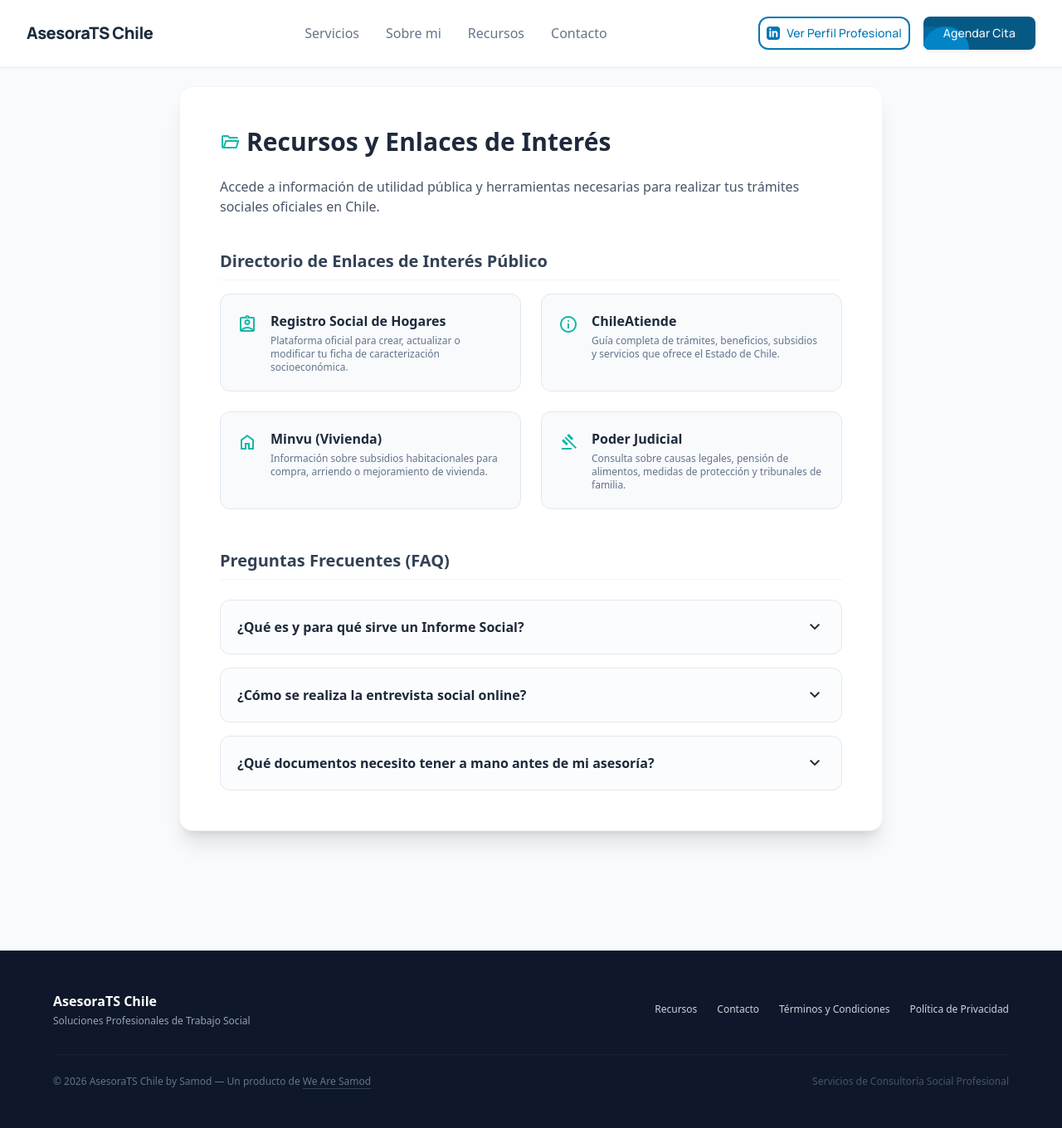
After one commit to j0t4inc0de/asesora-ts, a Django app: page /recursos/ in a window 1280 px wide. The commit adds this page. Shown: the whole page at 83% size. Run offline with Django 5.2, Linux system fonts and the light colour scheme; some libraries are stand-ins or nearby versions.

Commit message:
Add Recursos and Contacto pages, update URLs in base template

```diff
--- a/asesorias/templates/base.html
+++ b/asesorias/templates/base.html
@@ -239,8 +239,8 @@
           <a class="text-slate-500 font-medium hover:text-[#1A2B3C] transition-all duration-200" href="#seccion-servicios">Servicios</a>
           <a class="text-slate-500 font-medium hover:text-[#1A2B3C] transition-all duration-200" href="/about/">Sobre mi</a>
           <!-- Hay que definir bien con Antonia, que se debe poner aqui: Recursos, Contacto -->
-          <a class="text-slate-500 font-medium hover:text-[#1A2B3C] transition-all duration-200" href="#">Recursos</a>
-          <a class="text-slate-500 font-medium hover:text-[#1A2B3C] transition-all duration-200" href="#">Contacto</a>
+          <a class="text-slate-500 font-medium hover:text-[#1A2B3C] transition-all duration-200" href="{% url 'recursos' %}">Recursos</a>
+          <a class="text-slate-500 font-medium hover:text-[#1A2B3C] transition-all duration-200" href="{% url 'contacto' %}">Contacto</a>
         </div>
 
         <!-- CTAs desktop -->
@@ -283,11 +283,11 @@
           <span class="material-symbols-outlined text-slate-400" style="font-size:20px;">person</span>
           Sobre mí
         </a>
-        <a href="#" onclick="closeMobileMenu()" class="flex items-center gap-3 text-slate-700 font-medium px-3 py-3 rounded-xl hover:bg-sky-50 hover:text-sky-700 transition-colors">
+        <a href="{% url 'recursos' %}" onclick="closeMobileMenu()" class="flex items-center gap-3 text-slate-700 font-medium px-3 py-3 rounded-xl hover:bg-sky-50 hover:text-sky-700 transition-colors">
           <span class="material-symbols-outlined text-slate-400" style="font-size:20px;">menu_book</span>
           Recursos
         </a>
-        <a href="#" onclick="closeMobileMenu()" class="flex items-center gap-3 text-slate-700 font-medium px-3 py-3 rounded-xl hover:bg-sky-50 hover:text-sky-700 transition-colors">
+        <a href="{% url 'contacto' %}" onclick="closeMobileMenu()" class="flex items-center gap-3 text-slate-700 font-medium px-3 py-3 rounded-xl hover:bg-sky-50 hover:text-sky-700 transition-colors">
           <span class="material-symbols-outlined text-slate-400" style="font-size:20px;">mail</span>
           Contacto
         </a>
@@ -349,6 +349,8 @@
         </div>
 
         <div class="flex flex-wrap justify-center gap-6 text-xs font-medium">
+          <a href="{% url 'recursos' %}" class="hover:text-teal-400 transition-colors duration-200">Recursos</a>
+          <a href="{% url 'contacto' %}" class="hover:text-teal-400 transition-colors duration-200">Contacto</a>
           <a href="{% url 'terminos_condiciones' %}" class="hover:text-teal-400 transition-colors duration-200">Términos y Condiciones</a>
           <a href="{% url 'politica_privacidad' %}" class="hover:text-teal-400 transition-colors duration-200">Política de Privacidad</a>
         </div>
--- /dev/null
+++ b/asesorias/templates/recursos.html
@@ -0,0 +1,126 @@
+{% extends 'base.html' %}
+
+{% block content %}
+<section class="max-w-4xl mx-auto px-6 py-16 mt-10">
+  <div class="bg-white p-8 md:p-12 rounded-2xl shadow-xl border border-slate-100">
+    <h1 class="text-3xl font-bold text-slate-800 mb-6 flex items-center gap-2">
+      <span class="material-symbols-outlined text-teal-500">folder_open</span>
+      Recursos y Enlaces de Interés
+    </h1>
+    <p class="text-slate-600 mb-10">
+      Accede a información de utilidad pública y herramientas necesarias para realizar tus trámites sociales oficiales en Chile.
+    </p>
+
+    <!-- Directorio de Enlaces de Interés Público -->
+    <h2 class="text-xl font-bold text-slate-700 mb-4 pb-2 border-b border-slate-100">Directorio de Enlaces de Interés Público</h2>
+    <div class="grid grid-cols-1 md:grid-cols-2 gap-6 mb-12">
+
+      <a href="https://www.registrosocial.gob.cl/" target="_blank" rel="noopener noreferrer" class="group p-5 bg-slate-50 hover:bg-teal-50 rounded-xl border border-slate-200 hover:border-teal-200 transition-all duration-200 flex items-start gap-4">
+        <span class="material-symbols-outlined text-teal-500 mt-1">assignment_ind</span>
+        <div>
+          <h3 class="font-bold text-slate-800 group-hover:text-teal-700 transition-colors">Registro Social de Hogares</h3>
+          <p class="text-xs text-slate-500 mt-1">Plataforma oficial para crear, actualizar o modificar tu ficha de caracterización socioeconómica.</p>
+        </div>
+      </a>
+
+      <a href="https://www.chileatiende.gob.cl/" target="_blank" rel="noopener noreferrer" class="group p-5 bg-slate-50 hover:bg-teal-50 rounded-xl border border-slate-200 hover:border-teal-200 transition-all duration-200 flex items-start gap-4">
+        <span class="material-symbols-outlined text-teal-500 mt-1">info</span>
+        <div>
+          <h3 class="font-bold text-slate-800 group-hover:text-teal-700 transition-colors">ChileAtiende</h3>
+          <p class="text-xs text-slate-500 mt-1">Guía completa de trámites, beneficios, subsidios y servicios que ofrece el Estado de Chile.</p>
+        </div>
+      </a>
+
+      <a href="https://www.minvu.gob.cl/" target="_blank" rel="noopener noreferrer" class="group p-5 bg-slate-50 hover:bg-teal-50 rounded-xl border border-slate-200 hover:border-teal-200 transition-all duration-200 flex items-start gap-4">
+        <span class="material-symbols-outlined text-teal-500 mt-1">home</span>
+        <div>
+          <h3 class="font-bold text-slate-800 group-hover:text-teal-700 transition-colors">Minvu (Vivienda)</h3>
+          <p class="text-xs text-slate-500 mt-1">Información sobre subsidios habitacionales para compra, arriendo o mejoramiento de vivienda.</p>
+        </div>
+      </a>
+
+      <a href="https://www.pjud.cl/" target="_blank" rel="noopener noreferrer" class="group p-5 bg-slate-50 hover:bg-teal-50 rounded-xl border border-slate-200 hover:border-teal-200 transition-all duration-200 flex items-start gap-4">
+        <span class="material-symbols-outlined text-teal-500 mt-1">gavel</span>
+        <div>
+          <h3 class="font-bold text-slate-800 group-hover:text-teal-700 transition-colors">Poder Judicial</h3>
+          <p class="text-xs text-slate-500 mt-1">Consulta sobre causas legales, pensión de alimentos, medidas de protección y tribunales de familia.</p>
+        </div>
+      </a>
+
+    </div>
+
+    <!-- Sección de Preguntas Frecuentes (FAQ) -->
+    <h2 class="text-xl font-bold text-slate-700 mb-6 pb-2 border-b border-slate-100">Preguntas Frecuentes (FAQ)</h2>
+    <div class="space-y-4" id="faq-container">
+
+      <!-- Pregunta 1 -->
+      <div class="border border-slate-200 rounded-xl overflow-hidden transition-all duration-200 bg-slate-50/50">
+        <button class="w-full text-left p-5 font-semibold text-slate-800 hover:text-teal-600 transition-colors flex justify-between items-center" onclick="toggleFaq(1)">
+          <span>¿Qué es y para qué sirve un Informe Social?</span>
+          <span class="material-symbols-outlined transition-transform duration-200" id="faq-icon-1">expand_more</span>
+        </button>
+        <div class="hidden p-5 pt-0 text-slate-600 text-sm border-t border-slate-100 bg-white" id="faq-answer-1">
+          <p>
+            Un Informe Social es un documento técnico oficial redactado exclusivamente por un Trabajador Social. Describe, analiza y evalúa la situación socioeconómica, familiar y habitacional de un individuo o grupo familiar.
+          </p>
+          <p class="mt-2">
+            Sirve como instrumento de prueba técnico ante tribunales de familia (peritajes), solicitudes de rebaja de aranceles universitarios, postulación a subsidios especiales de vivienda, solicitudes de exención de deudas, y gestiones en municipalidades u otros organismos gubernamentales.
+          </p>
+        </div>
+      </div>
+
+      <!-- Pregunta 2 -->
+      <div class="border border-slate-200 rounded-xl overflow-hidden transition-all duration-200 bg-slate-50/50">
+        <button class="w-full text-left p-5 font-semibold text-slate-800 hover:text-teal-600 transition-colors flex justify-between items-center" onclick="toggleFaq(2)">
+          <span>¿Cómo se realiza la entrevista social online?</span>
+          <span class="material-symbols-outlined transition-transform duration-200" id="faq-icon-2">expand_more</span>
+        </button>
+        <div class="hidden p-5 pt-0 text-slate-600 text-sm border-t border-slate-100 bg-white" id="faq-answer-2">
+          <p>
+            La entrevista se realiza de manera totalmente remota y confidencial mediante una videollamada a través de plataformas seguras como Google Meet o Zoom.
+          </p>
+          <p class="mt-2">
+            Para llevarla a cabo, usted necesita una conexión a internet estable, una cámara y encontrarse en un espacio silencioso y privado que resguarde la confidencialidad de su relato familiar. Durante la entrevista, la profesional le consultará sobre su composición familiar, ingresos, gastos y salud, con el fin de levantar el diagnóstico social.
+          </p>
+        </div>
+      </div>
+
+      <!-- Pregunta 3 -->
+      <div class="border border-slate-200 rounded-xl overflow-hidden transition-all duration-200 bg-slate-50/50">
+        <button class="w-full text-left p-5 font-semibold text-slate-800 hover:text-teal-600 transition-colors flex justify-between items-center" onclick="toggleFaq(3)">
+          <span>¿Qué documentos necesito tener a mano antes de mi asesoría?</span>
+          <span class="material-symbols-outlined transition-transform duration-200" id="faq-icon-3">expand_more</span>
+        </button>
+        <div class="hidden p-5 pt-0 text-slate-600 text-sm border-t border-slate-100 bg-white" id="faq-answer-3">
+          <p>
+            Aunque los documentos finales varían según su caso particular, por regla general se recomienda contar con los siguientes documentos digitales:
+          </p>
+          <ul class="list-disc pl-5 mt-2 space-y-1">
+            <li>Cédula de identidad vigente (por ambos lados) de los integrantes mayores de edad.</li>
+            <li>Cartola del Registro Social de Hogares (RSH) actualizada.</li>
+            <li>Liquidaciones de sueldo, comprobantes de jubilación o declaraciones de gastos de los últimos 3 meses.</li>
+            <li>Certificados de salud oficiales (en caso de enfermedades crónicas o discapacidad en el grupo familiar).</li>
+            <li>Comprobantes de gastos de vivienda (arriendo, dividendo, cuentas básicas).</li>
+          </ul>
+        </div>
+      </div>
+
+    </div>
+  </div>
+</section>
+
+<script>
+  function toggleFaq(index) {
+    const answer = document.getElementById(`faq-answer-${index}`);
+    const icon = document.getElementById(`faq-icon-${index}`);
+
+    if (answer.classList.contains('hidden')) {
+      answer.classList.remove('hidden');
+      icon.style.transform = 'rotate(180deg)';
+    } else {
+      answer.classList.add('hidden');
+      icon.style.transform = 'rotate(0deg)';
+    }
+  }
+</script>
+{% endblock %}
--- a/asesorias/urls.py
+++ b/asesorias/urls.py
@@ -13,4 +13,6 @@ urlpatterns = [
     path('api/verificar-slot/', views.verificar_slot, name='verificar_slot'),
     path('terminos-y-condiciones/', views.terminos_condiciones, name='terminos_condiciones'),
     path('politica-de-privacidad/', views.politica_privacidad, name='politica_privacidad'),
+    path('recursos/', views.recursos, name='recursos'),
+    path('contacto/', views.contacto, name='contacto'),
 ]
--- a/asesorias/views.py
+++ b/asesorias/views.py
@@ -382,3 +382,13 @@ def terminos_condiciones(request):
 def politica_privacidad(request):
     """Renderiza la página de Política de Privacidad."""
     return render(request, 'legal/privacidad.html')
+
+
+def recursos(request):
+    """Renderiza la página de Recursos e Enlaces de Interés."""
+    return render(request, 'recursos.html')
+
+
+def contacto(request):
+    """Renderiza la página de Contacto y Consultas Directas."""
+    return render(request, 'contacto.html')
```
Also changed, not shown: asesorias/templates/contacto.html (added, +93 -0 lines), 1 other file.
